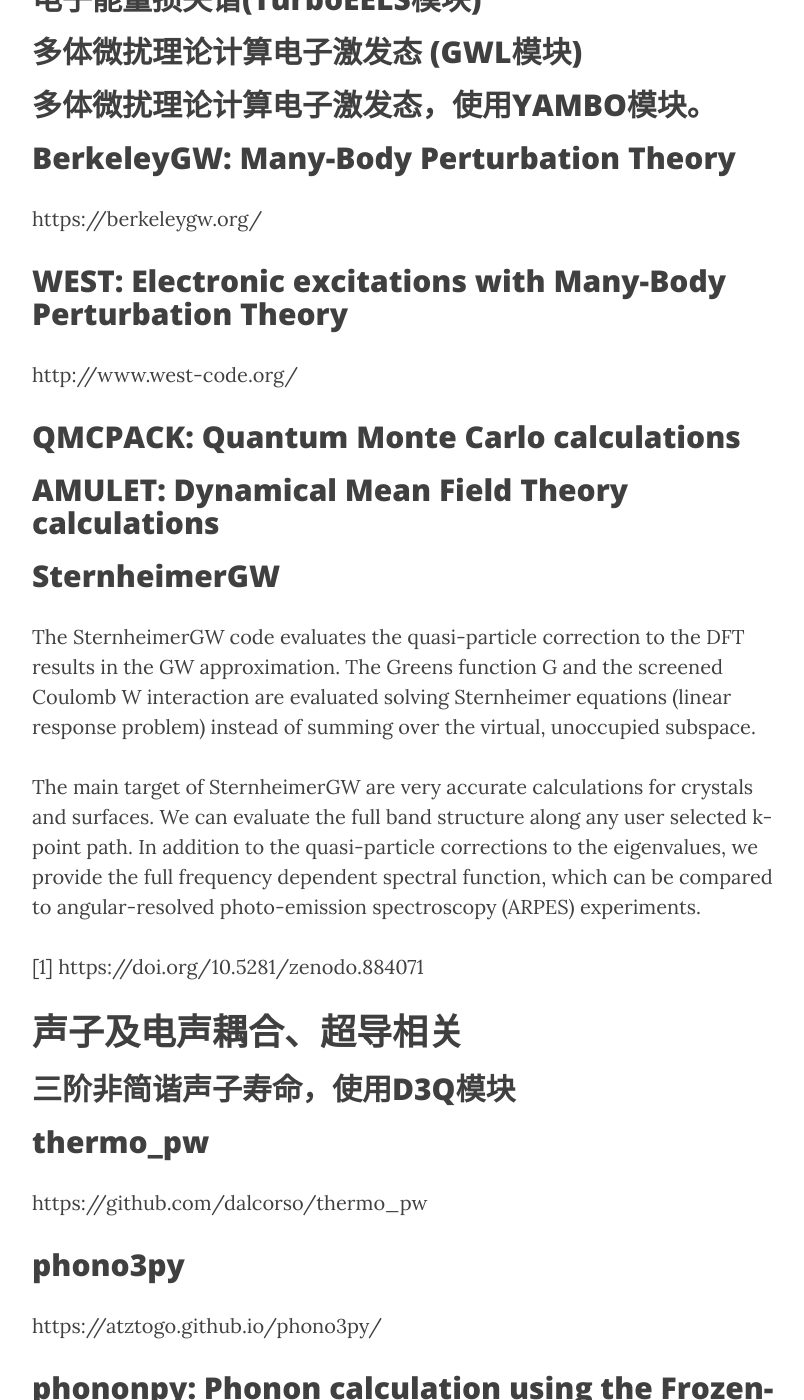
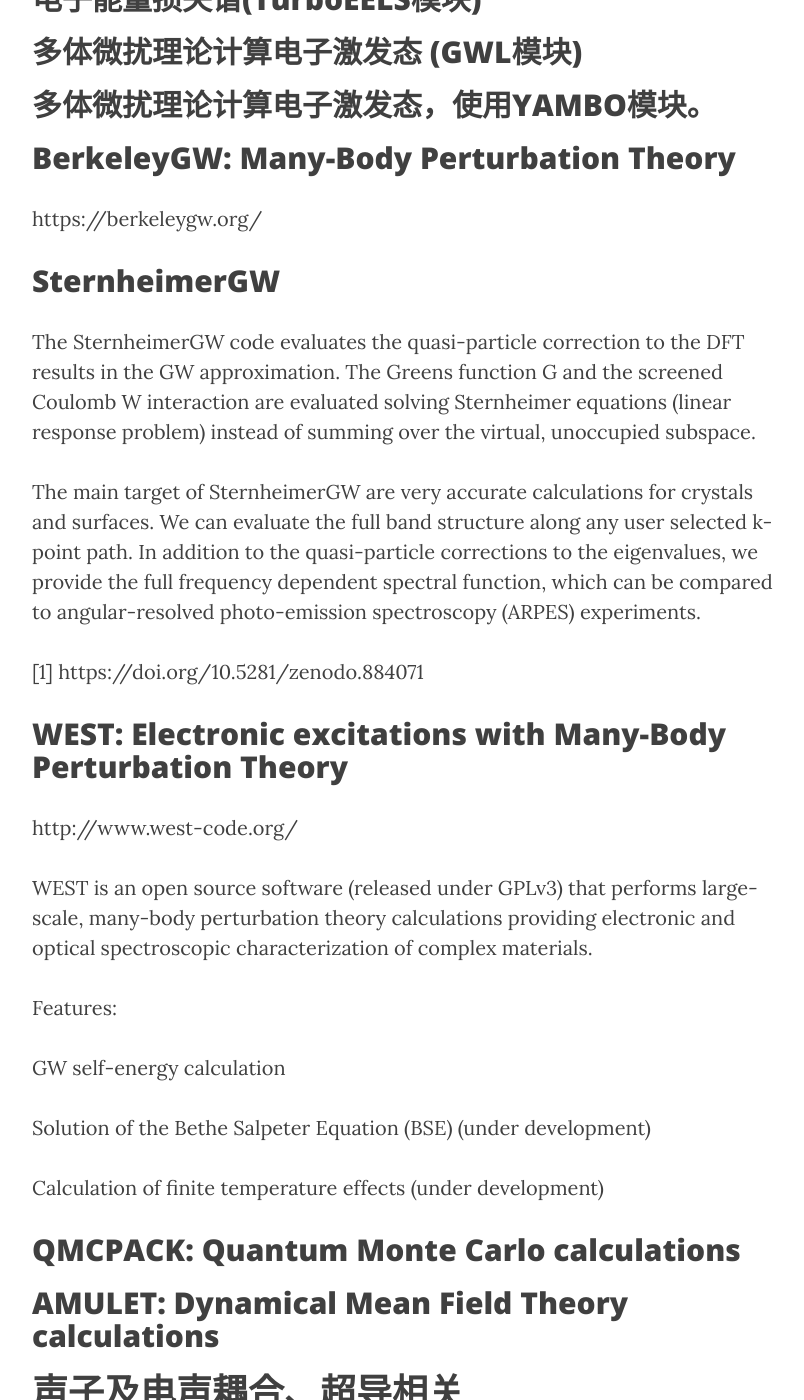
Before and after one commit to yyyu200/DFTbook, a Jekyll site: the page built from _posts/2019-08-20-Thirdparty.md, in a window 1280 px wide and 1400 px high, scrolled down 2241 px. Shown: the whole window, without its empty margins (233-1037 px from the left). Built offline with Jekyll 4.4.1, drawn with Linux system fonts in a browser that asks for light colours; nearby versions of some CDN libraries; comment, search, counter and statistics services are not loaded; some of the changed text lies outside the part shown.

Commit message:
modify at20190925-12:15:15-aliyun

```diff
--- a/_posts/2019-08-20-Thirdparty.md
+++ b/_posts/2019-08-20-Thirdparty.md
@@ -64,6 +56,25 @@
 experiments.
 
 [1] https://doi.org/10.5281/zenodo.884071
+
+## WEST: Electronic excitations with Many-Body Perturbation Theory
+
+http://www.west-code.org/
+
+WEST is an open source software (released under GPLv3) that performs large-scale, many-body perturbation theory calculations providing electronic and optical spectroscopic characterization of complex materials.
+
+Features:
+
+GW self-energy calculation
+
+Solution of the Bethe Salpeter Equation (BSE) (under development)
+
+Calculation of finite temperature effects (under development)
+
+
+## QMCPACK: Quantum Monte Carlo calculations
+
+## AMULET: Dynamical Mean Field Theory calculations
 
 # 声子及电声耦合、超导相关
 
```
Also changed, not shown: other parts of _posts/2019-08-20-Thirdparty.md (+0 -8 lines).
